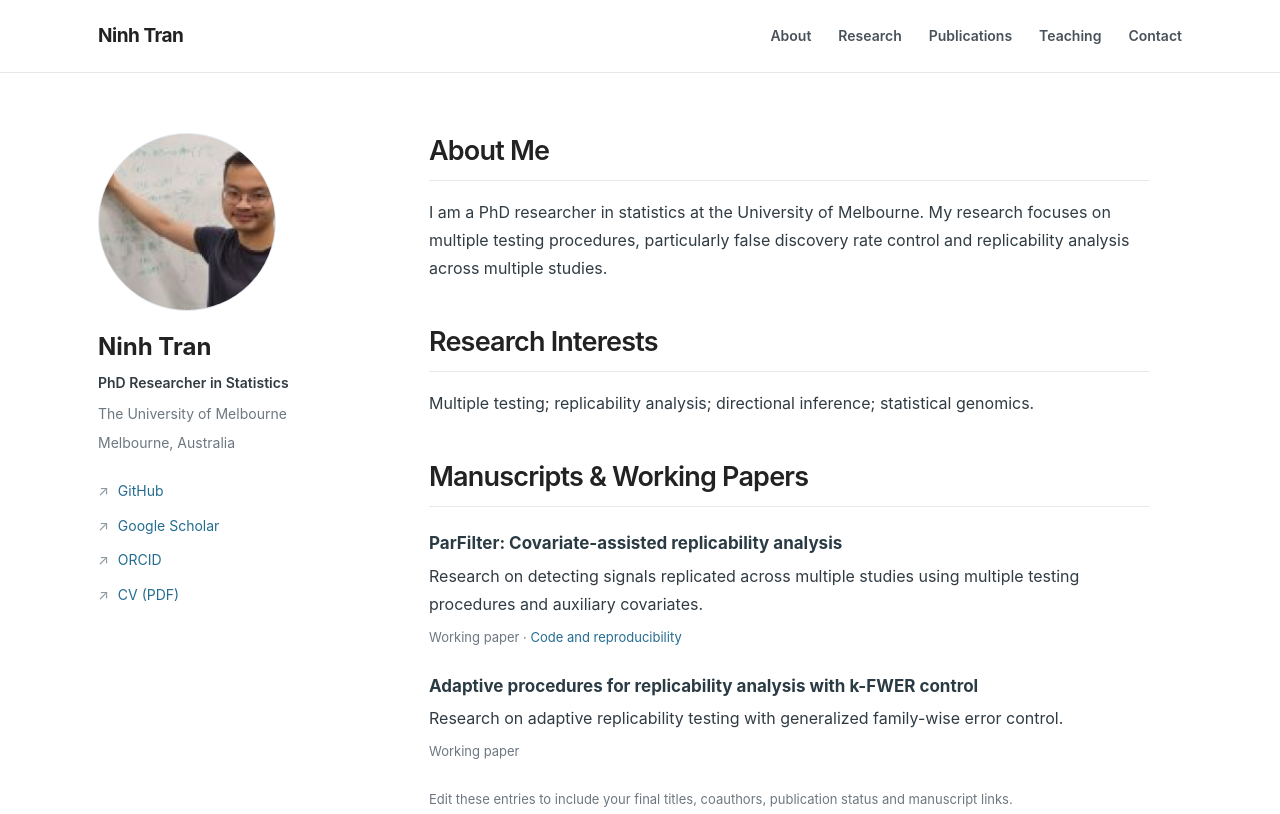
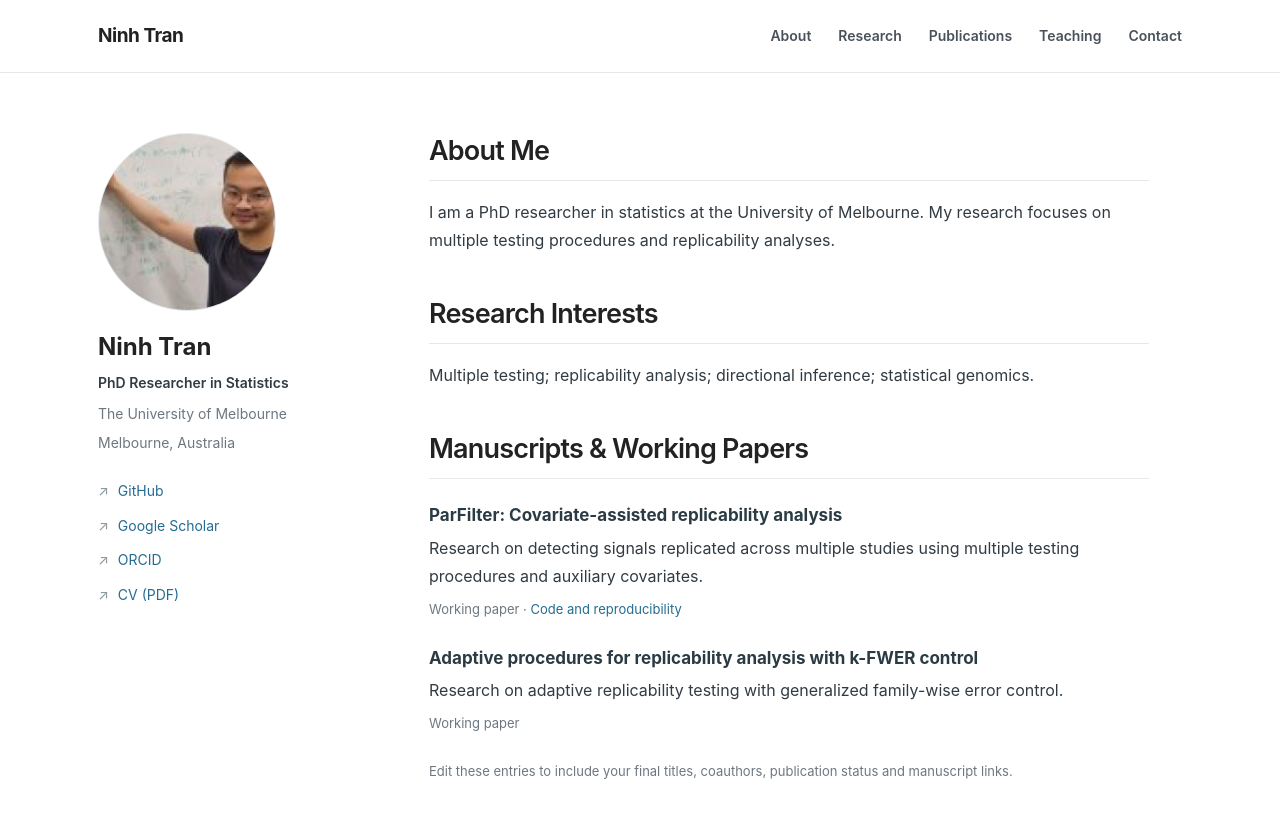
Before and after one commit to ninhtran02/ninhtran02.github.io, a plain HTML site: page index.html in a window 1280 px wide. Shown: the top 814 px of the page. Drawn offline with Linux system fonts and the light colour scheme.

Commit message:
Update research description in About Me section
Shortened the description of research focus for clarity.

```diff
--- a/index.html
+++ b/index.html
@@ -41,7 +41,7 @@
     <main class="main-content" id="about">
       <section aria-labelledby="about-heading">
         <h2 id="about-heading">About Me</h2>
-        <p>I am a PhD researcher in statistics at the University of Melbourne. My research focuses on multiple testing procedures, particularly false discovery rate control and replicability analysis across multiple studies.</p>
+        <p>I am a PhD researcher in statistics at the University of Melbourne. My research focuses on multiple testing procedures and replicability analyses.</p>
       </section>
 
       <section id="research" aria-labelledby="research-heading">
```
